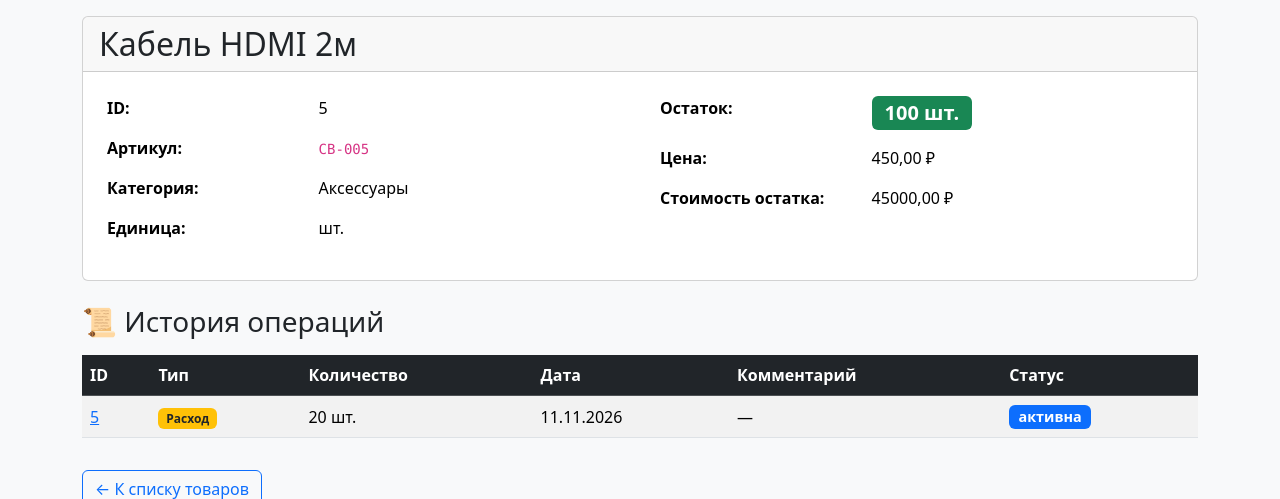
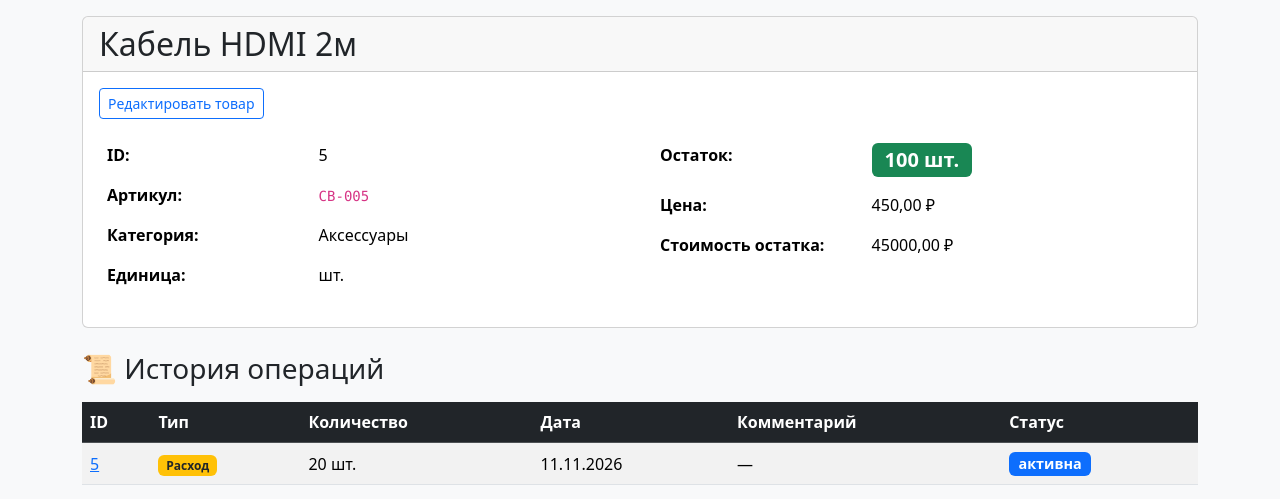
Before and after one commit to Elkhandro/stock-control, a Django app: page /products/5/ in a window 1280 px wide. Shown: the part 128-627 px from the top of the page. Run offline with Django 5.2, Linux system fonts and the light colour scheme; data comes from the database, SQL or seed files in the repository.

Commit message:
ПР11: показывать фото товара и кнопку редактирования

```diff
--- a/products/templates/products/product_detail.html
+++ b/products/templates/products/product_detail.html
@@ -18,6 +18,8 @@
         <h2 class="mb-0">{{ product.name }}</h2>
     </div>
     <div class="card-body">
+        {% if product.image %}<div class="mb-3"><img src="{{ product.image.url }}" alt="{{ product.name }}" class="img-fluid rounded" style="max-height: 280px"></div>{% endif %}
+        <a href="{% url 'products:product_edit' product.pk %}" class="btn btn-outline-primary btn-sm mb-3">Редактировать товар</a>
         <div class="row">
             <div class="col-md-6">
                 <table class="table table-borderless">
```
